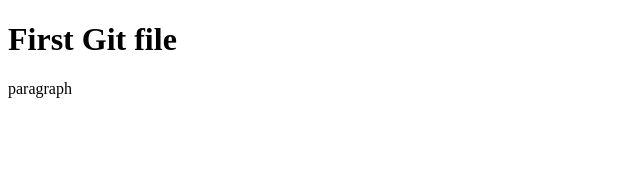
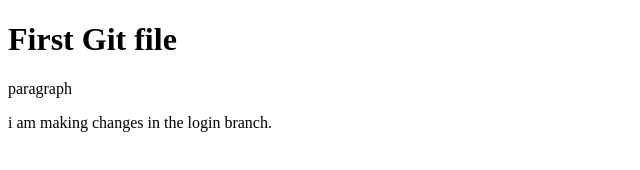
Before and after one commit to ptower21/myfirstgit, a plain HTML site: page index.html in a window 1280 px wide. Shown: the whole page, without its empty margins (0-640 px from the left). Drawn offline with Linux system fonts and the light colour scheme.

Commit message:
index change

```diff
--- a/index.html
+++ b/index.html
@@ -8,5 +8,6 @@
 <body>
 	<h1>First Git file</h1>
 	<p>paragraph</p>
+	<p>i am making changes in the login branch.</p>
 </body>
 </html>
```
